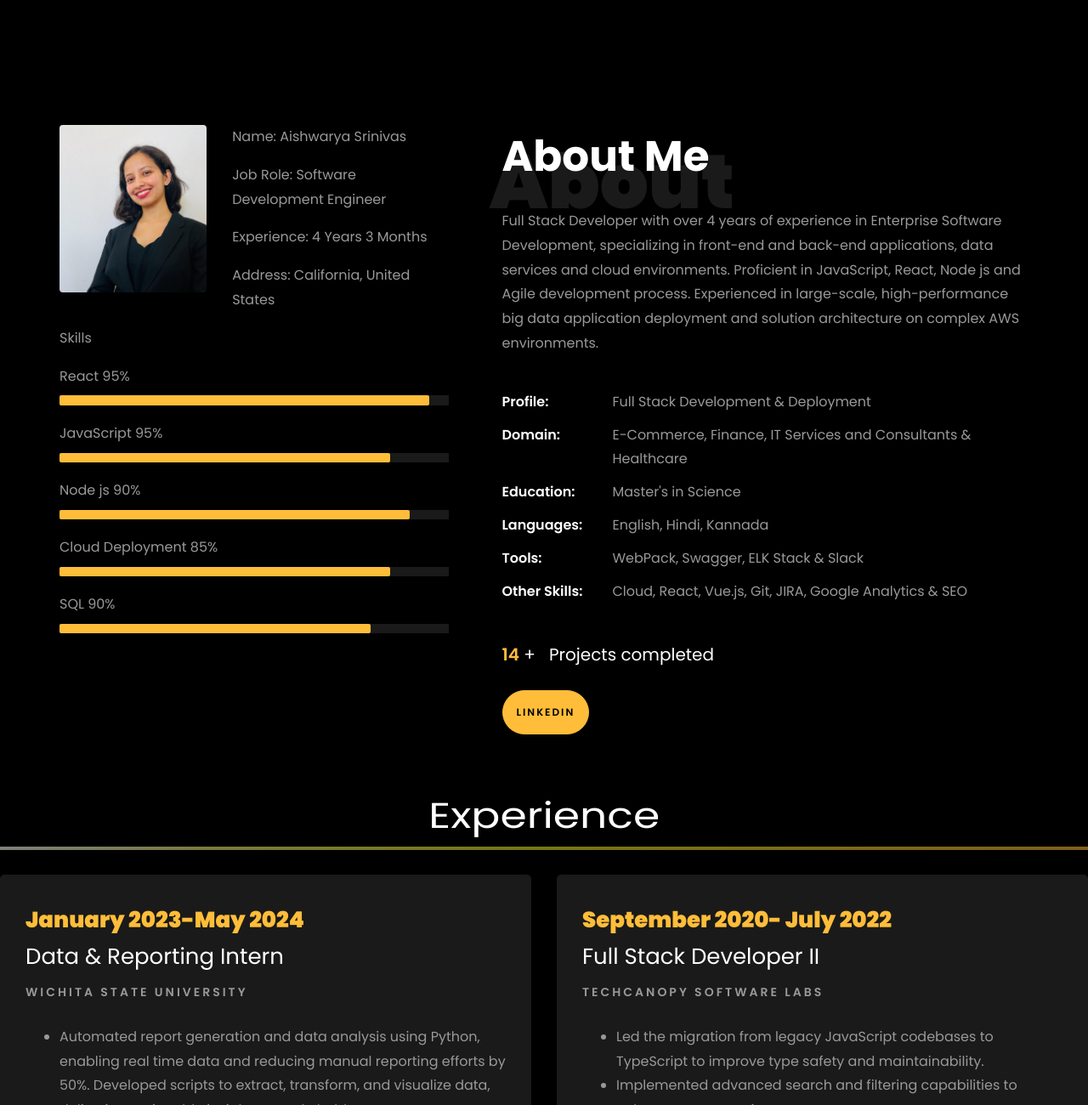
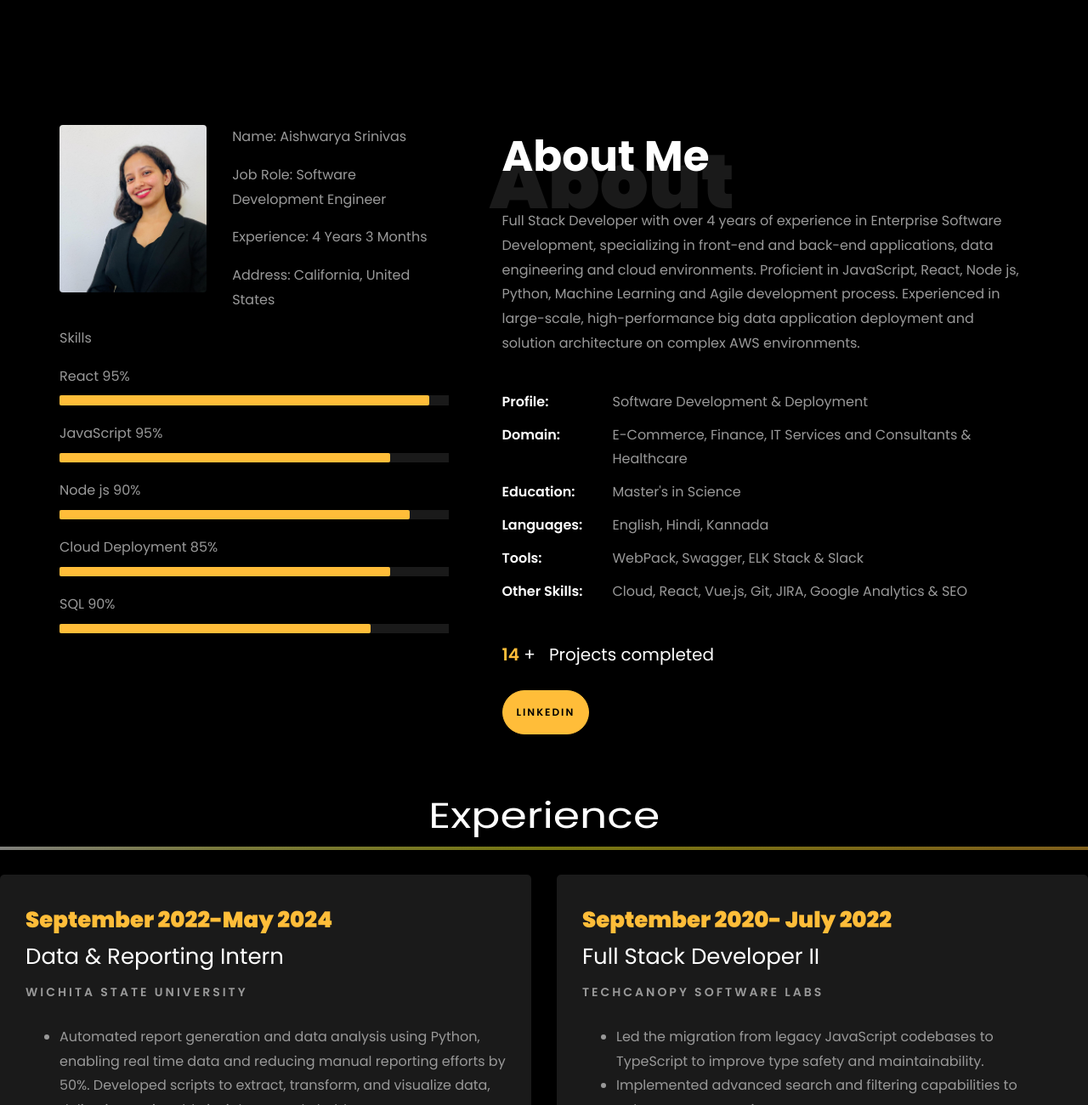
Before and after one commit to aishwarya2153/Aishwarya_Portfolio, a plain HTML site: page index.html in a window 1280 px wide. Shown: the part 715-2015 px from the top of the page at 85% size. Drawn offline with Linux system fonts and the light colour scheme; animation ran at ten frames a second; files whose address does not match are found by name.

Commit message:
Update index.html

```diff
--- a/index.html
+++ b/index.html
@@ -241,9 +241,9 @@
 								<h1 class="big">About</h1>
 								<h2 class="mb-4">About Me</h2>
 
-								<p>Full Stack Developer with over 4 years of experience in Enterprise Software Development, specializing in front-end and back-end applications, data services and cloud environments. Proficient in JavaScript, React, Node js and Agile development process. Experienced in large-scale, high-performance big data application deployment and solution architecture on complex AWS environments.</p>
+								<p>Full Stack Developer with over 4 years of experience in Enterprise Software Development, specializing in front-end and back-end applications, data engineering and cloud environments. Proficient in JavaScript, React, Node js, Python, Machine Learning and Agile development process. Experienced in large-scale, high-performance big data application deployment and solution architecture on complex AWS environments.</p>
 								<ul class="about-info mt-4 px-md-0 px-2">
-									<li class="d-flex"><span>Profile:</span> <span>Full Stack Development &amp; Deployment</span></li>
+									<li class="d-flex"><span>Profile:</span> <span>Software Development &amp; Deployment</span></li>
 									<li class="d-flex"><span>Domain:</span> <span>E-Commerce, Finance, IT Services and Consultants &amp; Healthcare</span></li>
 									<li class="d-flex"><span>Education:</span> <span>Master's in Science</span></li>
 									<li class="d-flex"><span>Languages:</span> <span>English, Hindi, Kannada</span></li>
@@ -282,7 +282,7 @@
 		<div class="row">
 				<div class="col-md-6">
 					<div class="resume-wrap ftco-animate">
-						<span class="date">January 2023-May 2024</span>
+						<span class="date">September 2022-May 2024</span>
 						<h2>Data & Reporting Intern</h2>
 						<span class="position">Wichita State University</span>
 						<p class="mt-4">
```
